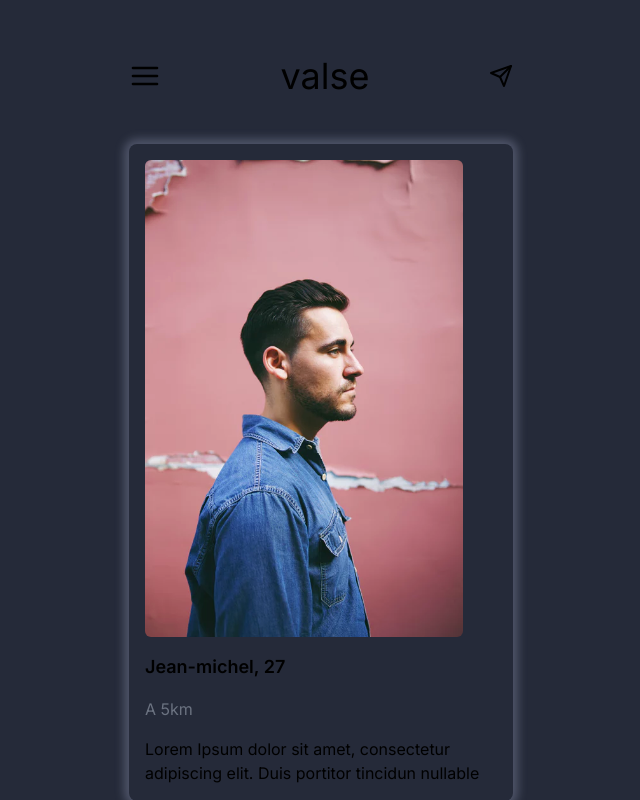
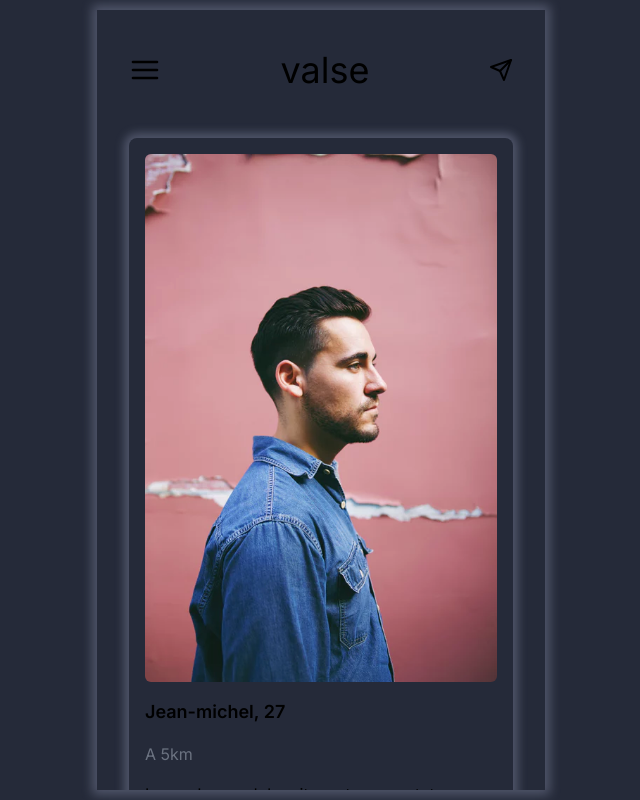
Before and after one commit to lgatibel/valse-poc, a Next.js app: page /home in a window 1280 px wide. Shown: the whole page, without its empty margins (319-959 px from the left). Built offline with nearby package versions, Linux system fonts and the light colour scheme; data requests are answered from the project's data file.

Commit message:
fix layout for desktop breakpoint and clean display

```diff
--- a/app/components/Menus/Menu.tsx
+++ b/app/components/Menus/Menu.tsx
@@ -30,7 +30,7 @@ export default function Menu({ showMenu = false, toggleMenu }: IProps) {
     }
 
     return (
-        <div className={`${showMenu ? 'translate-x-0' : 'translate-x-[-100%]'} delay-150 duration-500 flex absolute top-0 bottom-0 left-0 w-full`}>
+        <div className={`${showMenu ? 'translate-x-0' : 'translate-x-[-100%]'} delay-150 duration-500 flex absolute top-0 bottom-0 left-0 w-full z-50`}>
             <div className="flex flex-col w-3/4 bg-primary pl-8 p-2 gap-16">
                 <button className="flex p-8 justify-end" onClick={handleclose}>
                     <Icon icon="FiX" />
--- a/app/components/MobileContainer.tsx
+++ b/app/components/MobileContainer.tsx
@@ -8,8 +8,8 @@ interface Iprops {
 
 export default function MobileContainer({ children, bgColor = null }: PropsWithChildren<Iprops>) {
     return (
-        <main className="no-scrollbar overflow-x-hidden flex py-6 flex-col items-center w-full max-w-md max-h-screen relative min-h-screen">
-                {children}
+        <main className="no-scrollbar shadow-profil-card shadow-shadow overflow-x-hidden flex py-6 flex-col items-center w-full max-w-md relative h-screen">
+            {children}
         </main>
     )
 }
--- a/app/components/Profil/ProfilCard.tsx
+++ b/app/components/Profil/ProfilCard.tsx
@@ -18,7 +18,7 @@ export default function ProfilCard({ profil }: IProps) {
         <Link href={`/profil/${profil.id}`}>
             <div className="flex flex-col rounded-lg overflow-hidden shadow-profil-card shadow-shadow p-4 gap-4 relative">
                 <div>
-                    <Image className="rounded-md" width={318} height={477} style={{ objectFit: 'cover'}} src={profil.photo} alt="image profil" />
+                    <Image className="rounded-md" width={318} height={477} style={{ objectFit: 'cover', width:'100%'}} src={profil.photo} alt="image profil" />
                 </div>
                 <p className="text-lg font-semibold">{profil.name}, {profil.age}</p>
                 <p className="text-md text-gray-500">A {profil.distance}</p>
--- a/app/globals.css
+++ b/app/globals.css
@@ -20,6 +20,7 @@
 body {
   height: 100%;
   color: rgb(var(--foreground-rgb));
+  @apply md:p-2.5;
   /* background: linear-gradient(
       to bottom,
       transparent,
--- a/app/home/page.tsx
+++ b/app/home/page.tsx
@@ -7,7 +7,7 @@ export default async function Home() {
   let profils = await getProfils()
 
   return (
-    <div className="w-full flex flex-col flex-grow gap-12 p-4">
+    <div className="w-full flex flex-col flex-grow gap-12 px-4 h-screen">
       <HomeNavBar />
       {profils ? profils.map((profil, index) => { return <ProfilCard key={index} profil={profil} /> }) : null}
     </div>
--- a/app/layout.tsx
+++ b/app/layout.tsx
@@ -17,7 +17,7 @@ export default function RootLayout({
 }) {
   return (
     <html lang="en">
-      <body className={`flex flex-col items-center bg-primary justify-center min-h-screen ${inter.className}`}>
+      <body className={`lg:h-screen flex flex-col items-center bg-primary justify-center min-h-screen ${inter.className}`}>
         <MobileContainer bgColor={'primary'}>
           {children}
         </MobileContainer>
--- a/app/profil/[id]/page.tsx
+++ b/app/profil/[id]/page.tsx
@@ -1,6 +1,6 @@
 import NotFound from '@/app/components/Error/NotFound'
 import Navigation from '@/app/components/Navigation/Navigation'
-import { Profil, getProfil } from '@/app/queries/profilQueries'
+import { getProfil } from '@/app/queries/profilQueries'
 import Image from 'next/image'
 import React from 'react'
 
@@ -11,17 +11,12 @@ interface IProps {
     }
 }
 
-
-// export async function generateStaticParams() {
-//     return [{ params: { id: 1 } }, { params: { id: 2 } }, { params: { id: 3 } }]
-// }
-
 export default async function ProfilDetail({ params }: IProps) {
     const profil = await getProfil(params.id)
 
 
     return (
-        <div className="flex flex-col w-full h-screen relative">
+        <div className="absolute top-0 flex flex-col w-full h-screen">
             {profil !== null ?
                 <>
                     <div className="absolute z-10 px-4 py-8">
```
